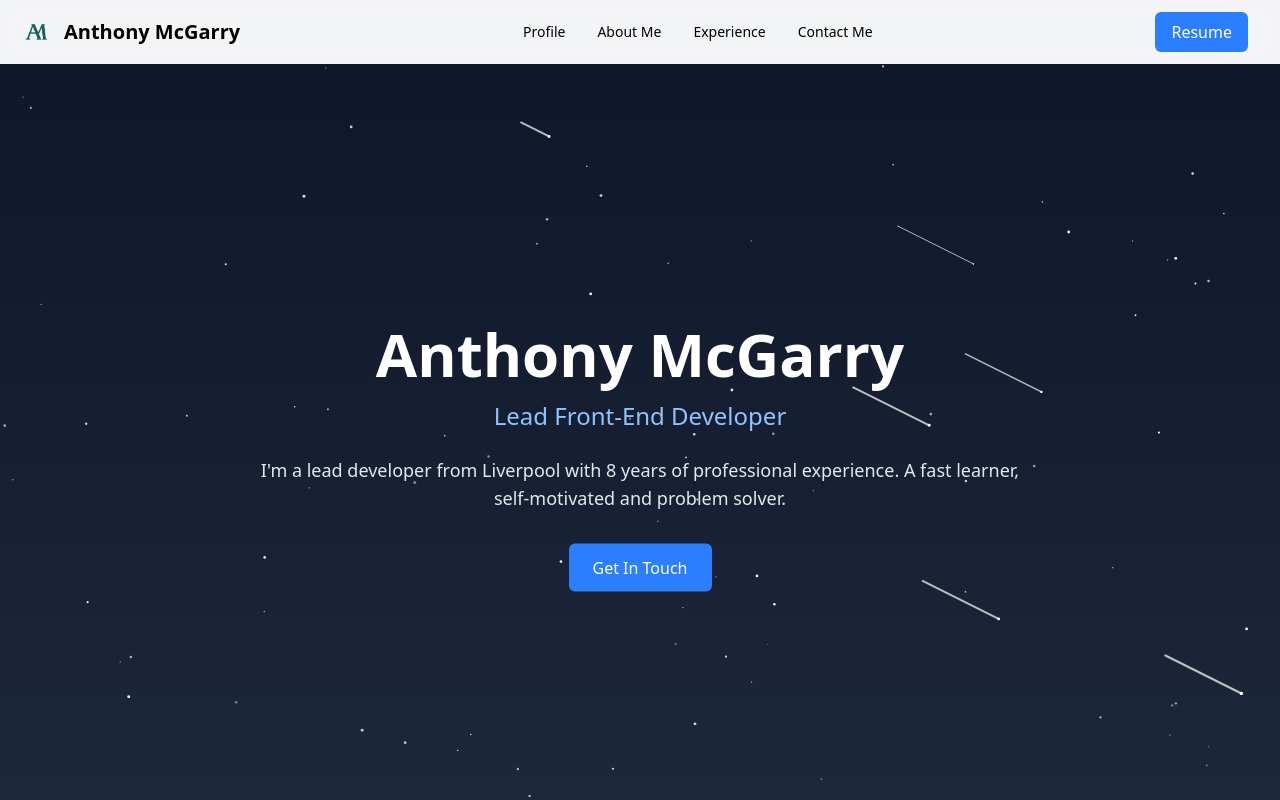
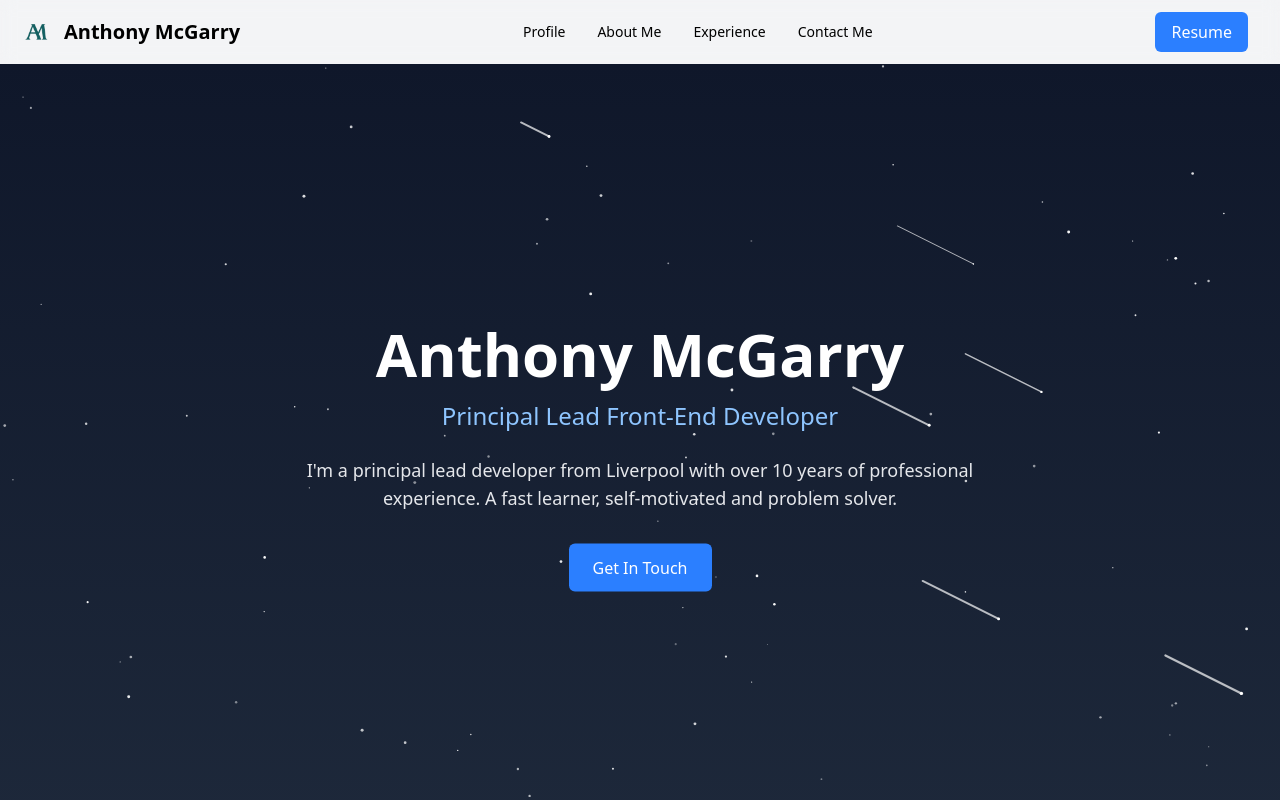
Before and after one commit to antmcgarry/portfolio, a Next.js app: page / in a window 1280 px wide. Shown: the top 800 px of the page. Built offline with nearby package versions, Linux system fonts and the light colour scheme.

Commit message:
fix: update job title and experience description in Profile component

```diff
--- a/src/components/Profile.tsx
+++ b/src/components/Profile.tsx
@@ -182,7 +182,7 @@ export default function Profile() {
                 transition={{ duration: 0.8, delay: 0.2 }}
                 className="text-xl md:text-2xl text-blue-300 mb-6"
               >
-                Lead Front-End Developer
+                Principal Lead Front-End Developer
               </motion.h2>
 
               <motion.p
@@ -191,9 +191,9 @@ export default function Profile() {
                 transition={{ duration: 0.8, delay: 0.4 }}
                 className="text-lg mb-8 text-gray-200"
               >
-                I&apos;m a lead developer from Liverpool with 8 years of
-                professional experience. A fast learner, self-motivated and
-                problem solver.
+                I&apos;m a principal lead developer from Liverpool with over 10
+                years of professional experience. A fast learner, self-motivated
+                and problem solver.
               </motion.p>
 
               <motion.div
```
